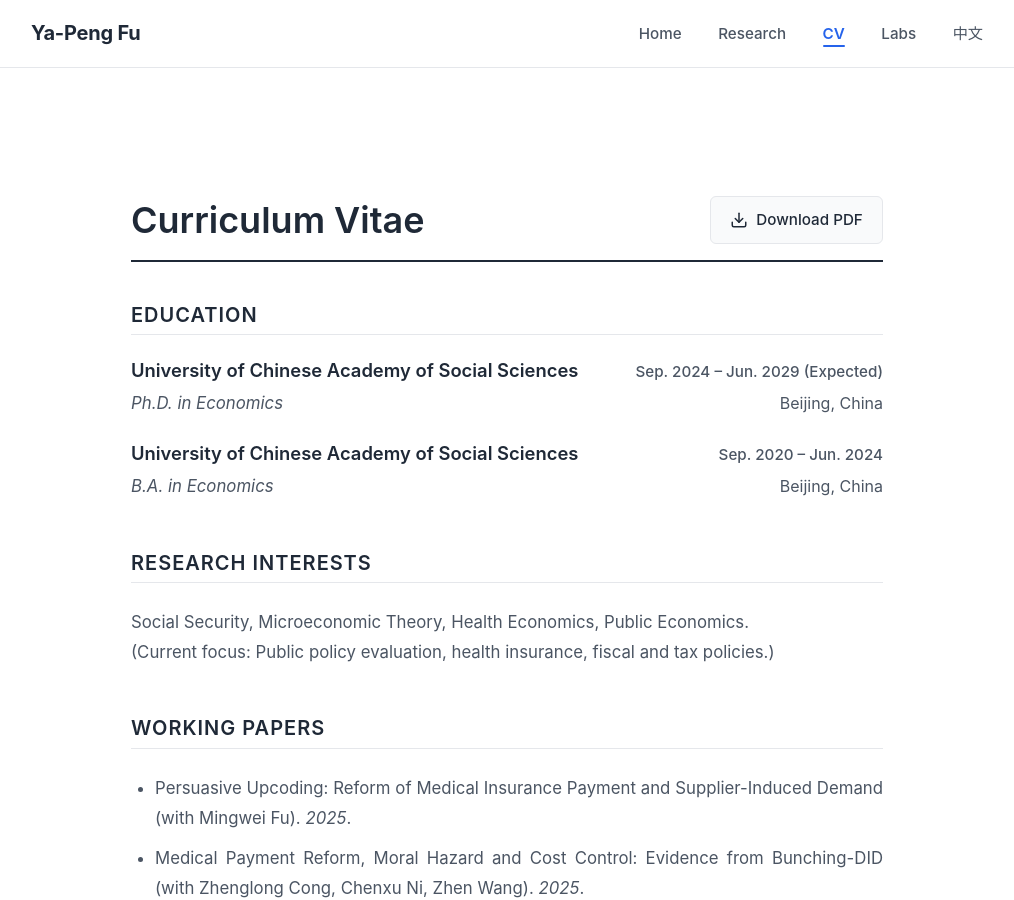
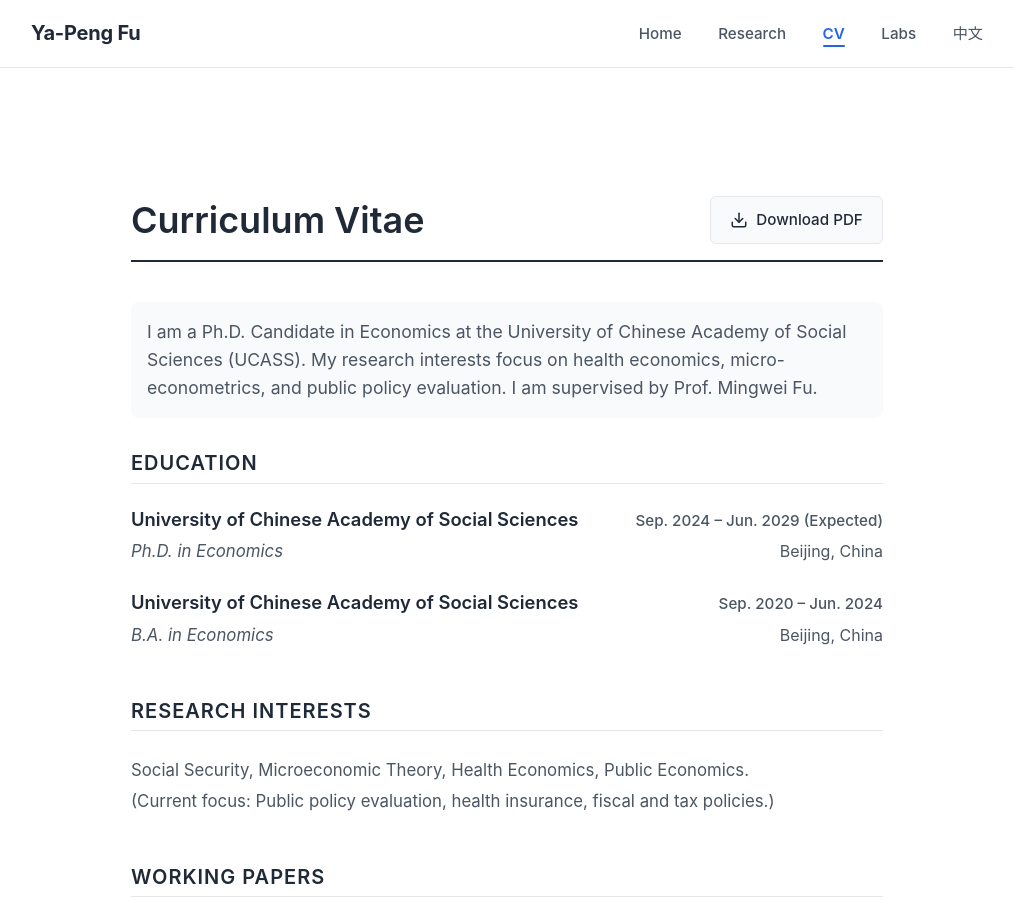
Before and after one commit to fyapeng/fyapeng.github.io, a Jekyll site: the page built from en/cv.html, in a window 1280 px wide and 900 px high. Shown: the whole window, without its empty margins (133-1147 px from the left). Built offline with Jekyll 4.4.1, drawn with Linux system fonts in a browser that asks for light colours.

Commit message:
Update cv.html

```diff
--- a/en/cv.html
+++ b/en/cv.html
@@ -12,6 +12,10 @@ title: CV
         <svg xmlns="http://www.w3.org/2000/svg" width="18" height="18" viewBox="0 0 24 24" fill="none" stroke="currentColor" stroke-width="2" stroke-linecap="round" stroke-linejoin="round"><path d="M21 15v4a2 2 0 0 1-2 2H5a2 2 0 0 1-2-2v-4"></path><polyline points="7 10 12 15 17 10"></polyline><line x1="12" y1="15" x2="12" y2="3"></line></svg>
         Download PDF
       </a>
+    </div>
+
+    <div class="cv-bio">
+      <p>I am a Ph.D. Candidate in Economics at the University of Chinese Academy of Social Sciences (UCASS). My research interests focus on health economics, micro-econometrics, and public policy evaluation. I am supervised by Prof. Mingwei Fu.</p>
     </div>
 
     <!-- 注意这里调用的是 site.data.cv.en -->
```
